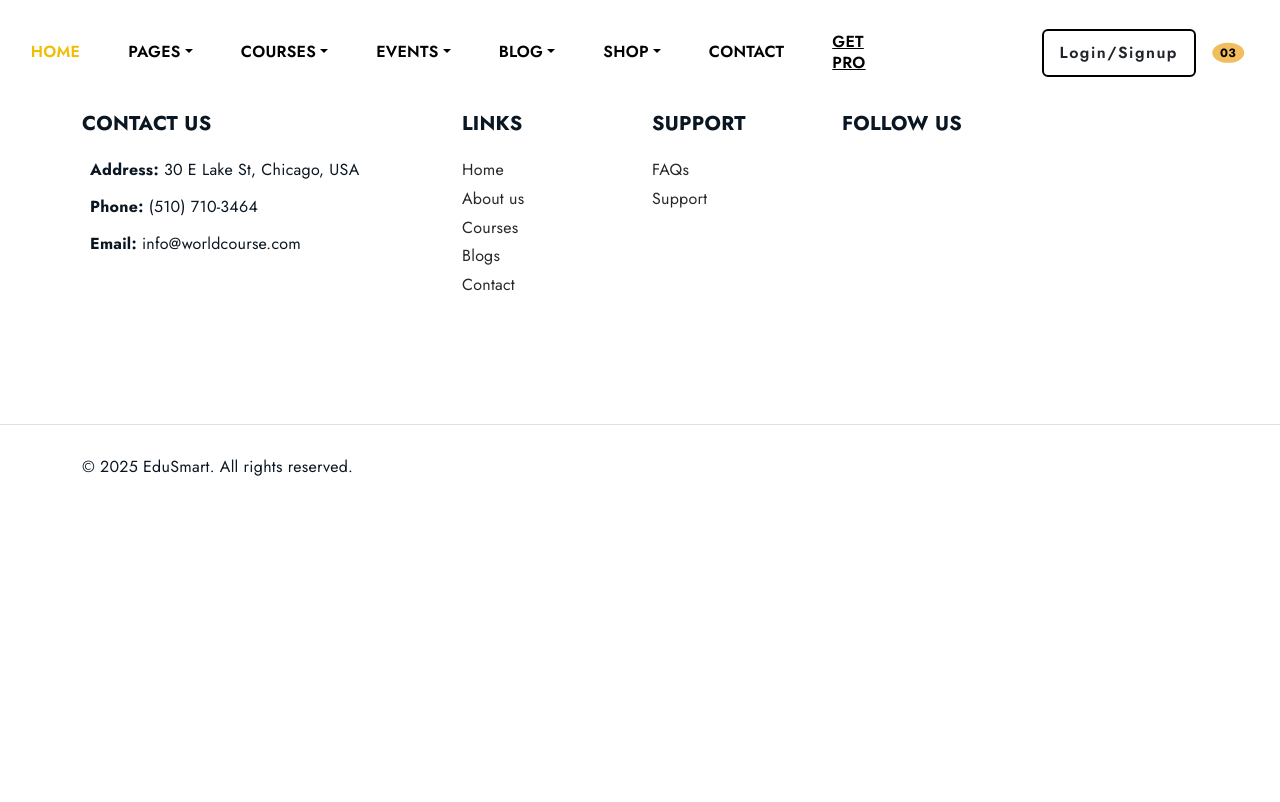
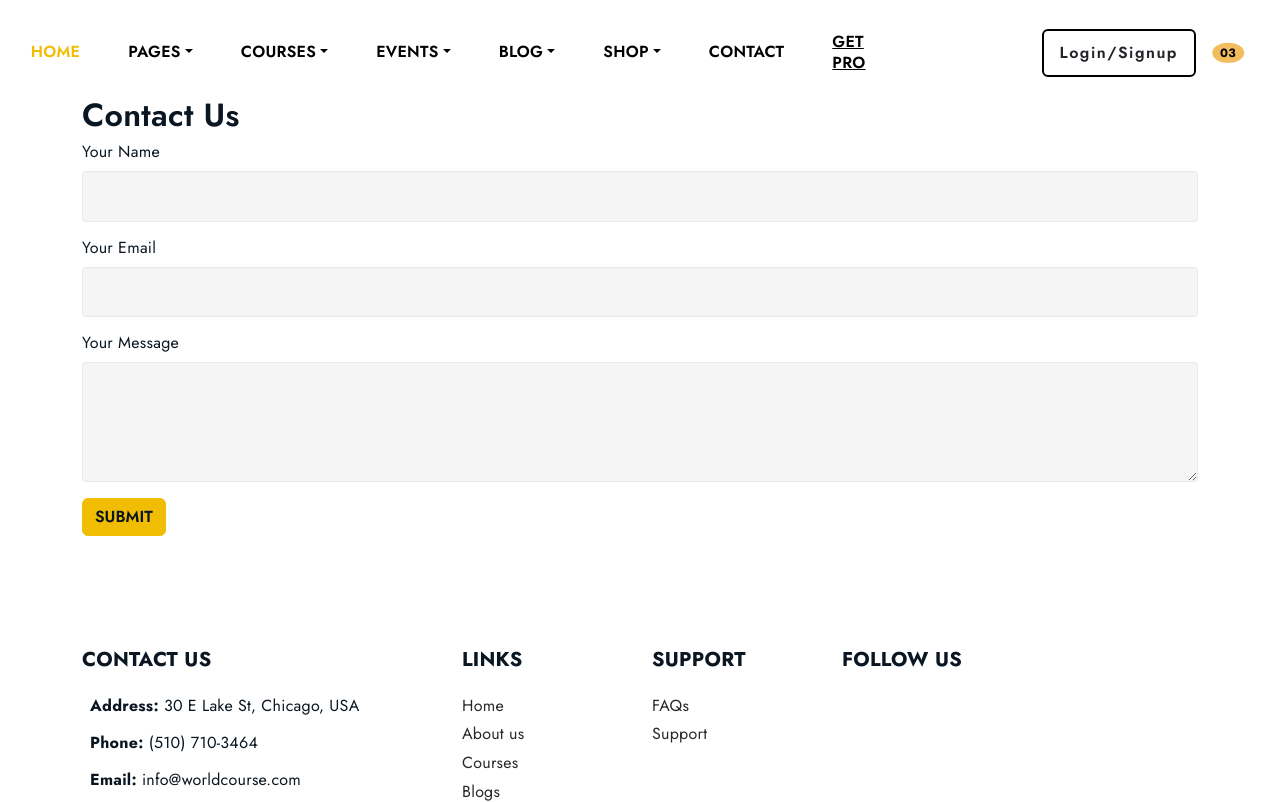
Before and after one commit to InternVision-Tech-Team/Course-Management, a Django app: page /contact-us/ in a window 1280 px wide. Shown: the top 802 px of the page. Before the commit the page ends 476 px from the top, so only its background shows below. Run offline with Django 5.2, Linux system fonts and the light colour scheme; some libraries are stand-ins or nearby versions.

Commit message:
Added the contact  page form, with redirection to thankyou page

```diff
--- a/courseapp/courseapp/urls.py
+++ b/courseapp/courseapp/urls.py
@@ -34,5 +34,6 @@ urlpatterns = [
     #COURSES
     path('course/',views.course, name='course'),
     path('blog/',views.blog , name='blog'),
+    path('thank-you/', views.thankyou, name="thankyou"),
 
 ]
--- a/courseapp/courseapp/views.py
+++ b/courseapp/courseapp/views.py
@@ -1,5 +1,6 @@
 from django.http import HttpResponse, HttpResponseRedirect
 from django.shortcuts import render, redirect
+from django.contrib import messages
 
 def homepage(request):
     return render(request, 'index.html')
@@ -17,7 +18,17 @@ def faqs(request):
     return render(request, 'faqs.html')
 
 def contact(request):
-    return render(request, 'contact.html')
+    if request.method == "POST":
+
+        name = request.POST.get("name")
+        email = request.POST.get("email")
+        message = request.POST.get("message")
+
+        # You can save this to a database or send an email here
+        messages.success(request, "Thanks for contacting us!")
+        return redirect("thankyou")  # Redirect to another page
+
+    return render(request, "contact.html")
 
 def instructors(request):
     return render(request, 'instructors.html')
@@ -36,3 +47,6 @@ def course(request):
 
 def blog (request):
     return render(request,'blog.html')
+
+def thankyou (request):
+    return render(request,'thankyou.html')
--- a/courseapp/templates/contact.html
+++ b/courseapp/templates/contact.html
@@ -2,6 +2,29 @@
 
 {% block content %}
 
+<div class="container mt-5 pt-5">
+    <h2>Contact Us</h2>
+    <form method="post" action="">
+        {% csrf_token %}
+
+        <div class="mb-3">
+            <label for="name" class="form-label">Your Name</label>
+            <input type="text" class="form-control" name="name" id="name" required>
+        </div>
+
+        <div class="mb-3">
+            <label for="email" class="form-label">Your Email</label>
+            <input type="email" class="form-control" name="email" id="email" required>
+        </div>
+
+        <div class="mb-3">
+            <label for="message" class="form-label">Your Message</label>
+            <textarea class="form-control" name="message" id="message" rows="4" required></textarea>
+        </div>
+        <button type="submit" class="btn btn-primary">Submit</button>
+    </form>
+</div>
+
 {% endblock %}
 
 {% include "footer.html" %}
```
Also changed, not shown: courseapp/templates/thankyou.html (added, +10 -0 lines).
